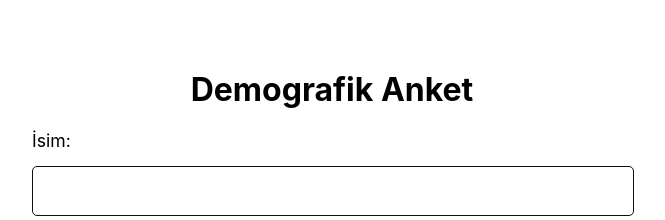
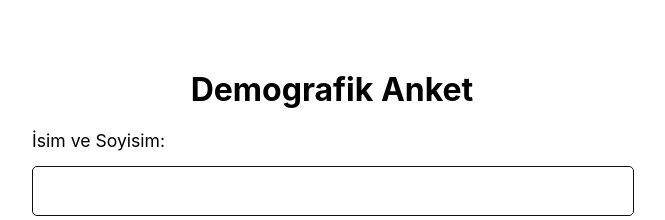
Before and after one commit to HamzaDincer/trust-game-experiment, a React (Create React App) app: page /presurvey in a window 1280 px wide. Shown: the top 220 px of the page, without its empty margins (308-973 px from the left). Built offline with nearby package versions, Linux system fonts and the light colour scheme.

Commit message:
change the name label

```diff
--- a/src/pages/PreSurvey/PreSurvey.jsx
+++ b/src/pages/PreSurvey/PreSurvey.jsx
@@ -49,7 +49,7 @@ const PreSurvey = ({ participantNumber }) => {
       <h1>Demografik Anket</h1>
       <form onSubmit={handleSubmit}>
         <div>
-          <label>İsim: </label>
+          <label>İsim ve Soyisim: </label>
           <input
             type="text"
             name="name"
```
Also changed, not shown: 1 other file (tests, documents, lock files or other folders).
